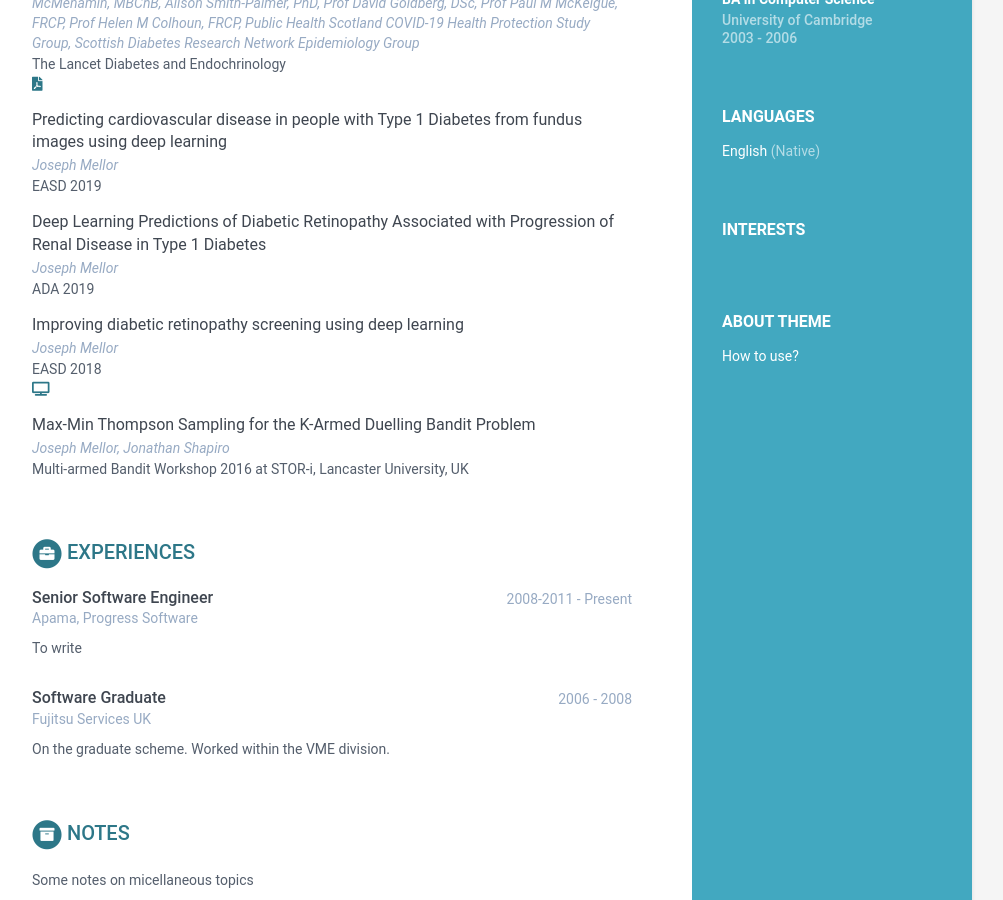
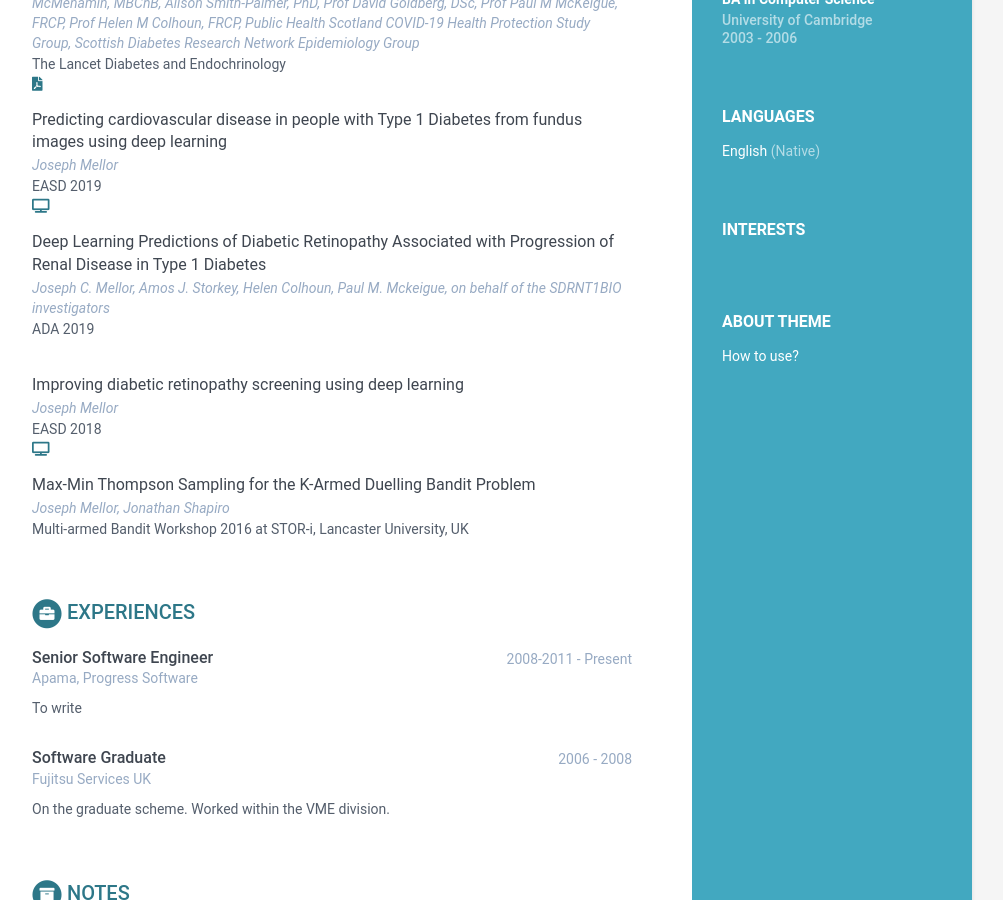
Before and after one commit to mellorjc/mellorjc.github.io, a Jekyll site: the page built from index.html, in a window 1280 px wide and 900 px high, scrolled down 575 px. Shown: the whole window, without its empty margins (168-1171 px from the left). Built offline with Jekyll 4.4.1, drawn with Linux system fonts in a browser that asks for light colours.

Commit message:
Update data.yml

```diff
--- a/_data/data.yml
+++ b/_data/data.yml
@@ -102,10 +102,12 @@ publications:
       - title: "Predicting cardiovascular disease in people with Type 1 Diabetes from fundus images using deep learning"
         authors: Joseph Mellor
         conference: "EASD 2019"
+        talk: "https://www.easd.org/virtualmeeting/home.html#!resources/predicting-cardiovascular-disease-from-fundus-images-using-deep-learning"
 
       - title: "Deep Learning Predictions of Diabetic Retinopathy Associated with Progression of Renal Disease in Type 1 Diabetes"
-        authors: Joseph Mellor
+        authors: "Joseph C. Mellor, Amos J. Storkey, Helen Colhoun, Paul M. Mckeigue, on behalf of the SDRNT1BIO investigators"
         conference: "ADA 2019"
+        poster: "https://diabetes.diabetesjournals.org/content/68/Supplement_1/546-P"
 
       - title: "Improving diabetic retinopathy screening using deep learning"
         authors: Joseph Mellor
```
